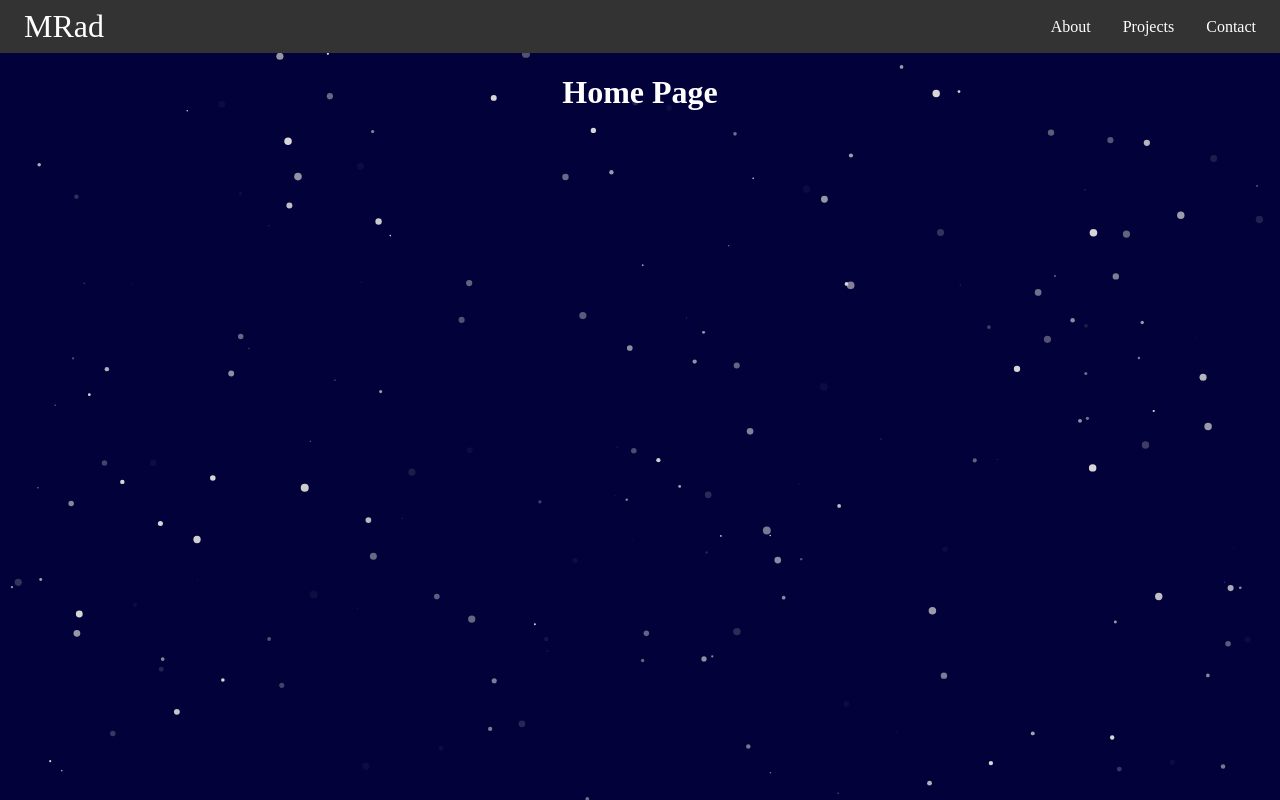
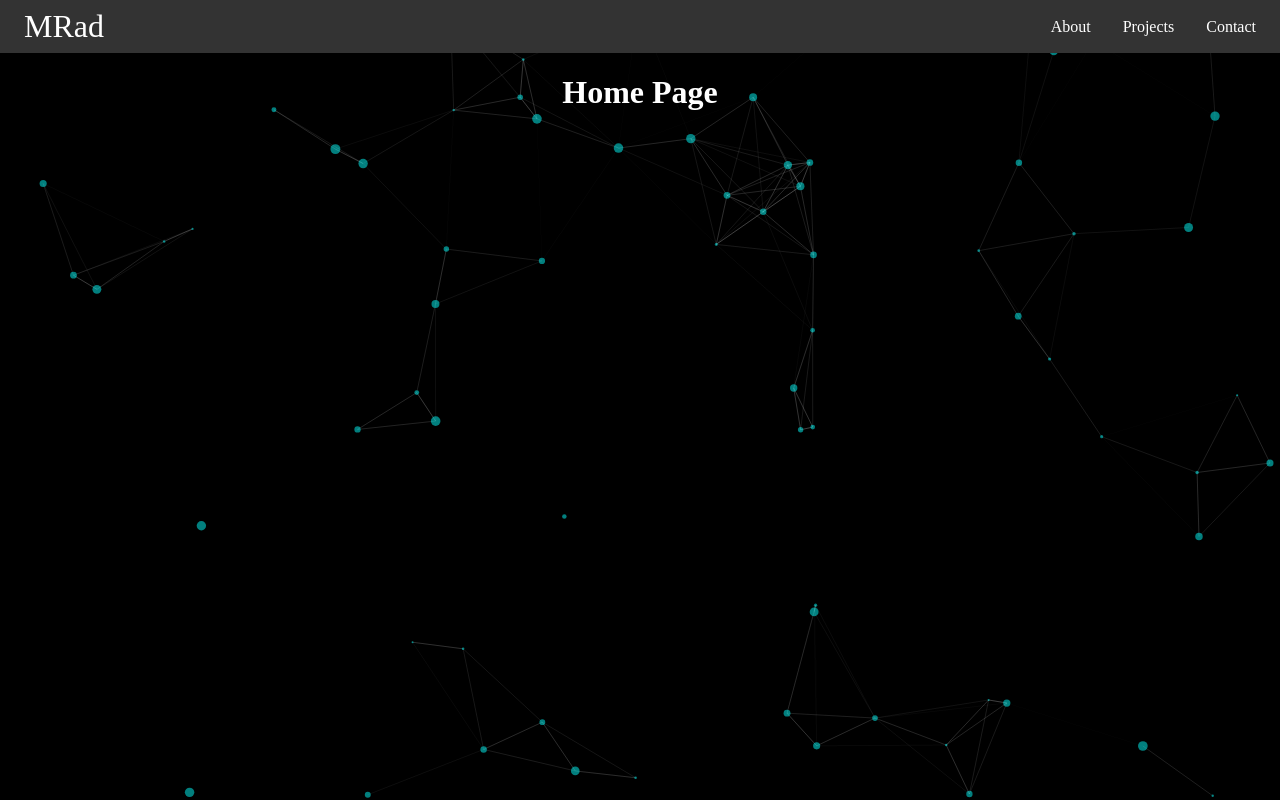
Before and after one commit to matt-radich/Portfolio, a React (Create React App) app in the folder portfolio/: page / in a window 1280 px wide. Built offline with nearby package versions, Linux system fonts and the light colour scheme.

Commit message:
changed particle b/ground

```diff
--- a/portfolio/src/components/ParticleBackground.jsx
+++ b/portfolio/src/components/ParticleBackground.jsx
@@ -23,80 +23,87 @@ const particlesLoaded = (container) => {
 
       options={{
         background: {
-          color: "030139" //background color of canvas
+          color: "#000000" //background color of canvas
         },
         fps_limit: 60,
-
-        interactivity: { //object that contains all options for interactions
-          detectsOn: "canvas",
-          events: { //when window is resize particles get resized aswel
-              onhover: {
-              enable: false,
+        interactivity: {
+          events: {
+            onClick: {
+              enable: true,
+              mode: "push",
+            },
+            onHover: {
+              enable: true,
               mode: "grab",
-              },
+            },
             resize: true,
           },
-        },
-        modes: {
-          grab: {
-            distance: 500,
-            line_linked: {
-              opacity: 0.5,
+          modes: {
+            bubble: {
               distance: 100,
+              duration: 2,
+              opacity: 0.8,
+              size: 10,
+            },
+            push: {
+              quantity: 4,
+            },
+            repulse: {
+              distance: 100,
+              duration: 0.4,
+            },
+            grab: {
+              distance: 150,
             }
+
+
           },
-          repulse: {
-            distance: 10,
-            duration: 0.1,
-          }
-
         },
         particles: {
-          color: { //color of actual particles
-            value: "D6D6D6" //particles do not require hash for color
+          color: {
+            value: "#04FDFB",
+          },
+          links: {
+            color: "#ffffff",
+            distance: 150,
+            enable: true,
+            opacity: 0.15,
+            width: 1,
+          },
+          collisions: {
+            enable: true,
+          },
+          move: {
+            direction: "none",
+            enable: true,
+            outMode: "bounce",
+            random: false,
+            speed: 0.5,
+            straight: false,
           },
           number: {
-            density: {//density of particles in canvas area
-              enable: false,
-              area: 1000,
-              value: 40,
+            density: {
+              enable: true,
+              value_area: 1000,
             },
-            limit: 0,//limits how many particles are on screen at one time, set as 0 so it can go all the way up to value number
-            value: 200,//number of particles on screen
+            value: 80,
           },
-          opacity: {//set opacity
-            animation: {
-              enable: true,
-              minimumValue: 0.05,
-              speed: 3,
-              sync: false,
-            },
-            random: {//randomize opacity of particles
-              enable: true,
-              minimumValue: 0.05,
-            },
-            value: 1
+          opacity: {
+            value: 0.5,
           },
-
-
-          shape: {//shape of individual particles
-            type: "circle", //also has square, triangle etc..
+          shape: {
+            type: "circle",
           },
-          size: {//size of particles
-            random: {//random sized particles
-              enable: true,
-              minimumValue: 0.2,
-            },
-
-            value: 4,
-          }
+          size: {
+            random: true,
+            value: 5,
+          },
         },
 
       }}
 
-
-
-    />
+  />
   </div>
 }
+
 export default ParticleBackground
```
